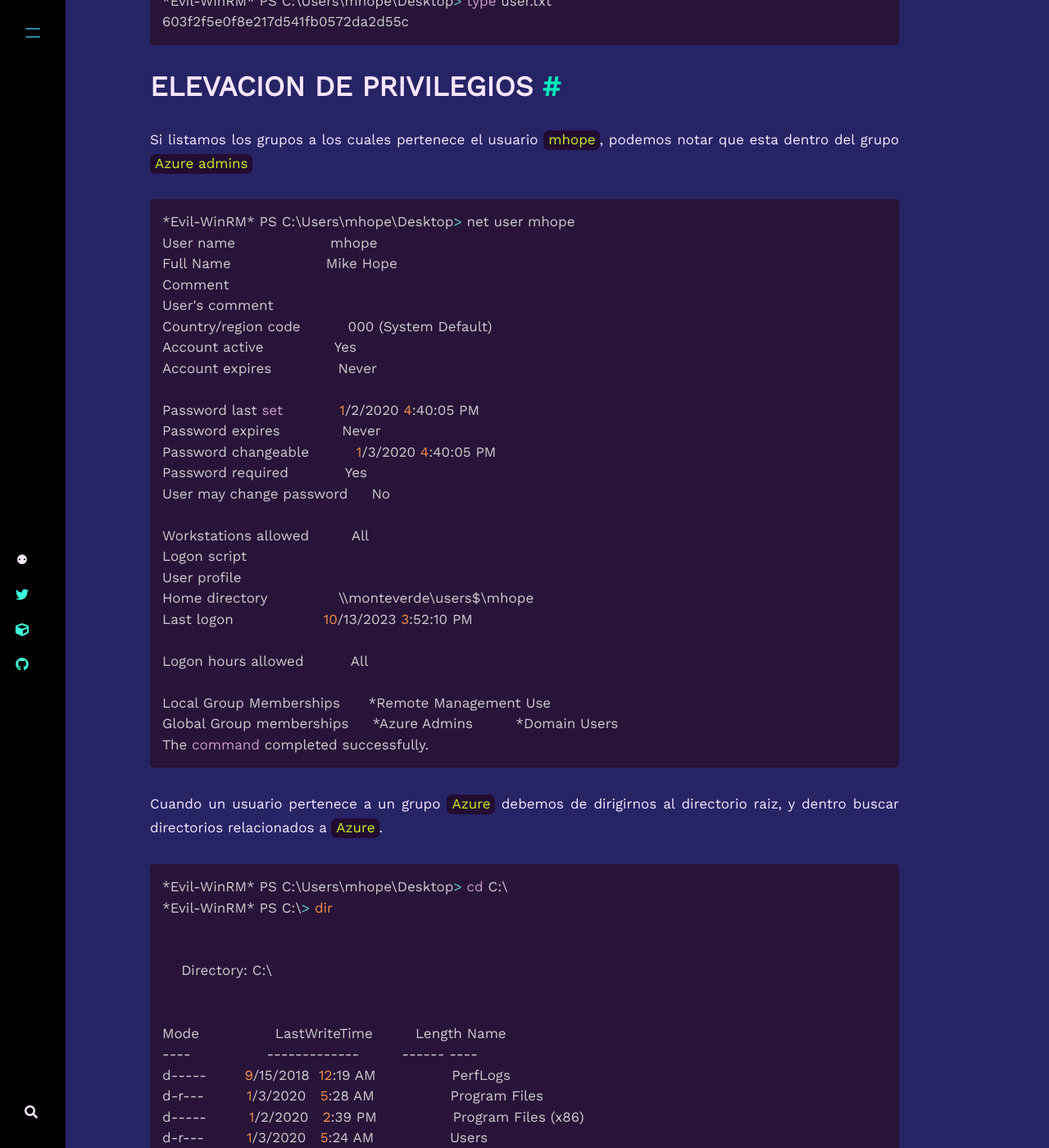
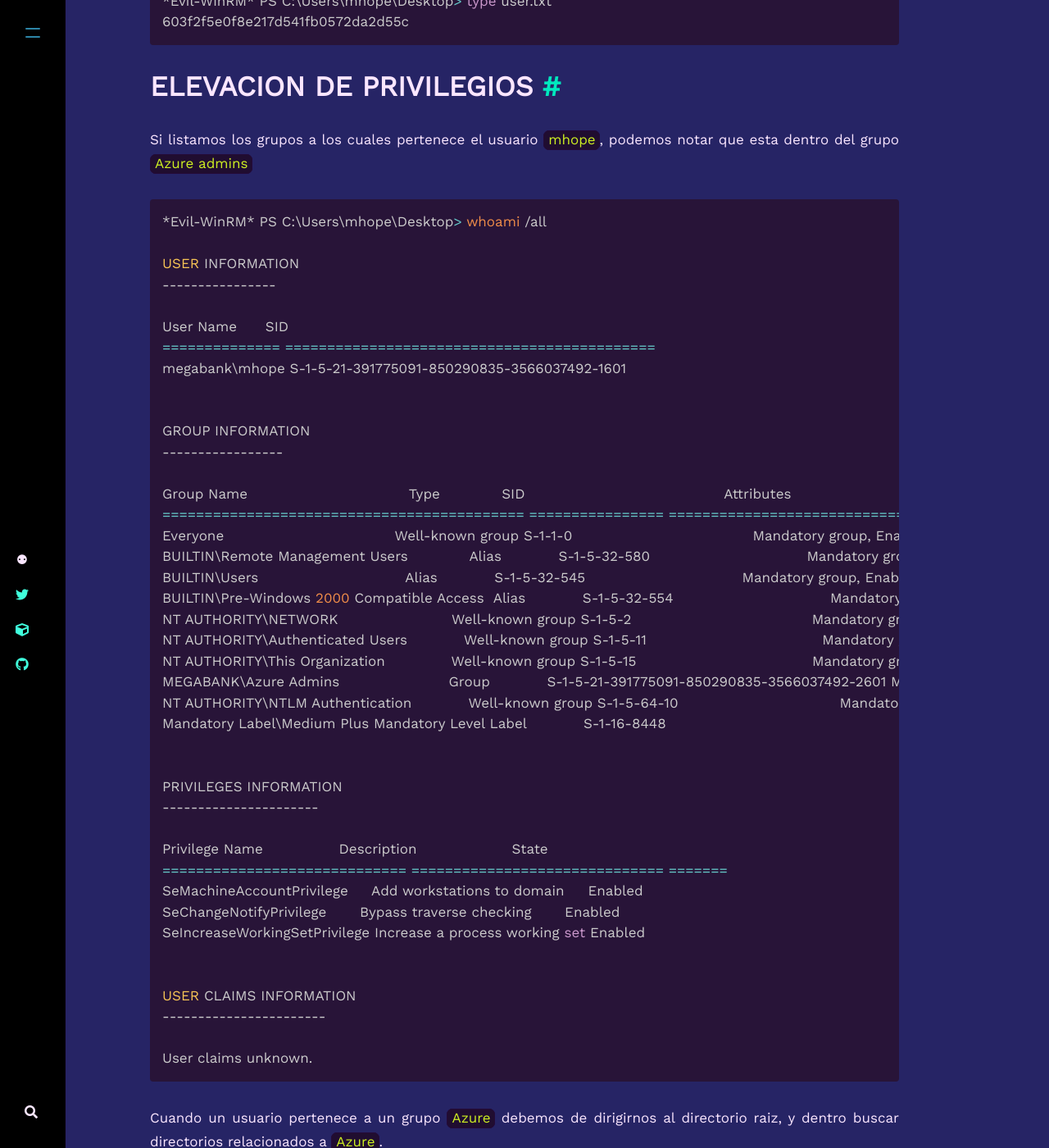
Before and after one commit to Firtsmiracle/firtsmiracle.github.io, a Jekyll site: the page built from _posts/2023-10-13-htb-writeup-Monteverde.md, in a window 1280 px wide and 1400 px high, scrolled down 10479 px. Shown: the whole window at 82% size. Built offline with Jekyll 4.4.1, drawn with Linux system fonts in a browser that asks for light colours; nearby versions of some CDN libraries; comment, search, counter and statistics services are not loaded; some of the changed text lies outside the part shown.

Commit message:
correct monteverde

````diff
--- a/_posts/2023-10-13-htb-writeup-Monteverde.md
+++ b/_posts/2023-10-13-htb-writeup-Monteverde.md
@@ -372,34 +372,48 @@ Una vez como el usuario `mhpe`, podemos dirigirnos a su directorio personal y vi
 Si listamos los grupos a los cuales pertenece el usuario `mhope`, podemos notar que esta dentro del grupo `Azure admins`
 
 ```bash
-*Evil-WinRM* PS C:\Users\mhope\Desktop> net user mhope
-User name                    mhope
-Full Name                    Mike Hope
-Comment
-User's comment
-Country/region code          000 (System Default)
-Account active               Yes
-Account expires              Never
+*Evil-WinRM* PS C:\Users\mhope\Desktop> whoami /all
 
-Password last set            1/2/2020 4:40:05 PM
-Password expires             Never
-Password changeable          1/3/2020 4:40:05 PM
-Password required            Yes
-User may change password     No
+USER INFORMATION
+----------------
 
-Workstations allowed         All
-Logon script
-User profile
-Home directory               \\monteverde\users$\mhope
-Last logon                   10/13/2023 3:52:10 PM
+User Name      SID
+============== ============================================
+megabank\mhope S-1-5-21-391775091-850290835-3566037492-1601
 
-Logon hours allowed          All
 
-Local Group Memberships      *Remote Management Use
-Global Group memberships     *Azure Admins         *Domain Users
-The command completed successfully.
+GROUP INFORMATION
+-----------------
+
+Group Name                                  Type             SID                                          Attributes
+=========================================== ================ ============================================ ==================================================
+Everyone                                    Well-known group S-1-1-0                                      Mandatory group, Enabled by default, Enabled group
+BUILTIN\Remote Management Users             Alias            S-1-5-32-580                                 Mandatory group, Enabled by default, Enabled group
+BUILTIN\Users                               Alias            S-1-5-32-545                                 Mandatory group, Enabled by default, Enabled group
+BUILTIN\Pre-Windows 2000 Compatible Access  Alias            S-1-5-32-554                                 Mandatory group, Enabled by default, Enabled group
+NT AUTHORITY\NETWORK                        Well-known group S-1-5-2                                      Mandatory group, Enabled by default, Enabled group
+NT AUTHORITY\Authenticated Users            Well-known group S-1-5-11                                     Mandatory group, Enabled by default, Enabled group
+NT AUTHORITY\This Organization              Well-known group S-1-5-15                                     Mandatory group, Enabled by default, Enabled group
+MEGABANK\Azure Admins                       Group            S-1-5-21-391775091-850290835-3566037492-2601 Mandatory group, Enabled by default, Enabled group
+NT AUTHORITY\NTLM Authentication            Well-known group S-1-5-64-10                                  Mandatory group, Enabled by default, Enabled group
+Mandatory Label\Medium Plus Mandatory Level Label            S-1-16-8448
+
+
+PRIVILEGES INFORMATION
+----------------------
+
+Privilege Name                Description                    State
+============================= ============================== =======
+SeMachineAccountPrivilege     Add workstations to domain     Enabled
+SeChangeNotifyPrivilege       Bypass traverse checking       Enabled
+SeIncreaseWorkingSetPrivilege Increase a process working set Enabled
+
+
+USER CLAIMS INFORMATION
+-----------------------
+
+User claims unknown.
 ```
-
 
 Cuando un usuario pertenece a un grupo `Azure` debemos de dirigirnos al directorio raiz, y dentro buscar directorios relacionados a `Azure`.
 
````
Also changed, not shown: other parts of _posts/2023-10-13-htb-writeup-Monteverde.md (+3 -3 lines), 3 other files.
